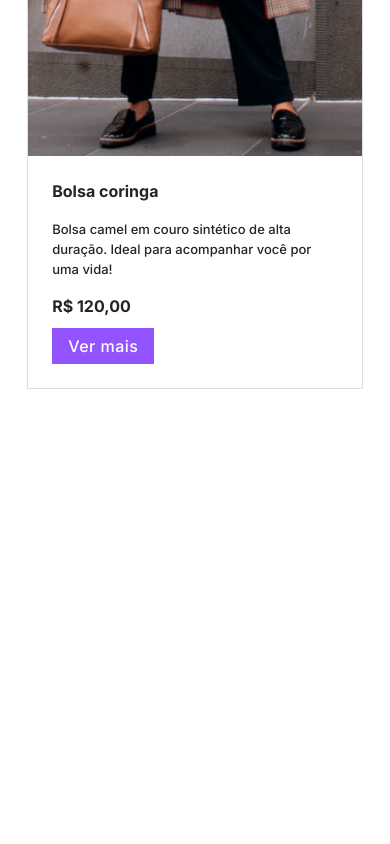
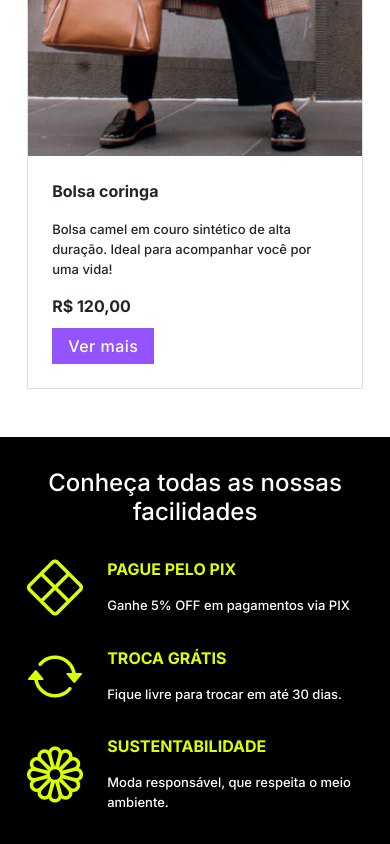
Before and after one commit to Rubendvb/meteora-alura, a React (Vite) app: page / in a window 390 px wide. Shown: the part 5077-5921 px from the top of the page. Before the commit the page ends 5514 px from the top, so only its background shows below. Built offline with nearby package versions, Linux system fonts and the light colour scheme.

Commit message:
finalizando section facilities mobile

```diff
--- a/src/App.tsx
+++ b/src/App.tsx
@@ -5,6 +5,7 @@ import Banner from "./components/Banner";
 import "./assets/styles/scss/App.scss";
 import Categories from "./components/Categories";
 import Products from "./components/Products";
+import Facilities from "./components/Facilities";
 
 function App() {
   return (
@@ -26,6 +27,8 @@ function App() {
       <section className="products">
         <Products />
       </section>
+
+      <Facilities />
     </>
   );
 }
--- a/src/assets/styles/scss/App.scss
+++ b/src/assets/styles/scss/App.scss
@@ -9,3 +9,6 @@
 .products {
   padding: 1.5rem 1.7rem 3rem;
 }
+
+.facilities {
+}
--- /dev/null
+++ b/src/assets/styles/scss/Facilities.scss
@@ -0,0 +1,45 @@
+@use "variables" as v;
+
+.facilities {
+  padding: 2rem 1.7rem;
+  background-color: v.$black;
+
+  &__title {
+    text-align: center;
+    color: v.$white;
+    font-size: 1.5rem;
+    font-weight: 500;
+    margin: 0 0 2rem;
+  }
+
+  &__content {
+    display: flex;
+    flex-direction: column;
+    gap: 2rem;
+
+    &__container {
+      display: flex;
+      align-items: center;
+      gap: 1.5rem;
+
+      &__div {
+        display: flex;
+        flex-direction: column;
+
+        &-title {
+          font-size: 1rem;
+          font-weight: 700;
+          color: v.$vivid-yellow;
+          margin: 0 0 1rem;
+        }
+
+        &-text {
+          color: v.$white;
+          font-size: 0.813rem;
+          line-height: 1.25rem;
+          margin: 0;
+        }
+      }
+    }
+  }
+}
--- /dev/null
+++ b/src/components/Facilities.tsx
@@ -0,0 +1,61 @@
+import Diamont from "../assets/images/Mobile/Ícones/x-diamond.png";
+import ArrowRepeat from "../assets/images/Mobile/Ícones/arrow-repeat.png";
+import Flower from "../assets/images/Mobile/Ícones/flower1.png";
+
+import "../assets/styles/scss/Facilities.scss";
+
+export default function Facilities() {
+  return (
+    <section className="facilities">
+      <h3 className="facilities__title">Conheça todas as nossas facilidades</h3>
+
+      <div className="facilities__content">
+        <article className="facilities__content__container">
+          <img
+            src={Diamont}
+            alt=""
+            className="facilities__content__container__img"
+          />
+          <div className="facilities__content__container__div">
+            <h4 className="facilities__content__container__div-title">
+              PAGUE PELO PIX
+            </h4>
+            <p className="facilities__content__container__div-text">
+              Ganhe 5% OFF em pagamentos via PIX
+            </p>
+          </div>
+        </article>
+        <article className="facilities__content__container">
+          <img
+            src={ArrowRepeat}
+            alt=""
+            className="facilities__content__container__img"
+          />
+          <div className="facilities__container__div">
+            <h4 className="facilities__content__container__div-title">
+              TROCA GRÁTIS
+            </h4>
+            <p className="facilities__content__container__div-text">
+              Fique livre para trocar em até 30 dias.
+            </p>
+          </div>
+        </article>
+        <article className="facilities__content__container">
+          <img
+            src={Flower}
+            alt=""
+            className="facilities__content__container__img"
+          />
+          <div className="facilities__content__container__div">
+            <h4 className="facilities__content__container__div-title">
+              SUSTENTABILIDADE
+            </h4>
+            <p className="facilities__content__container__div-text">
+              Moda responsável, que respeita o meio ambiente.
+            </p>
+          </div>
+        </article>
+      </div>
+    </section>
+  );
+}
```
